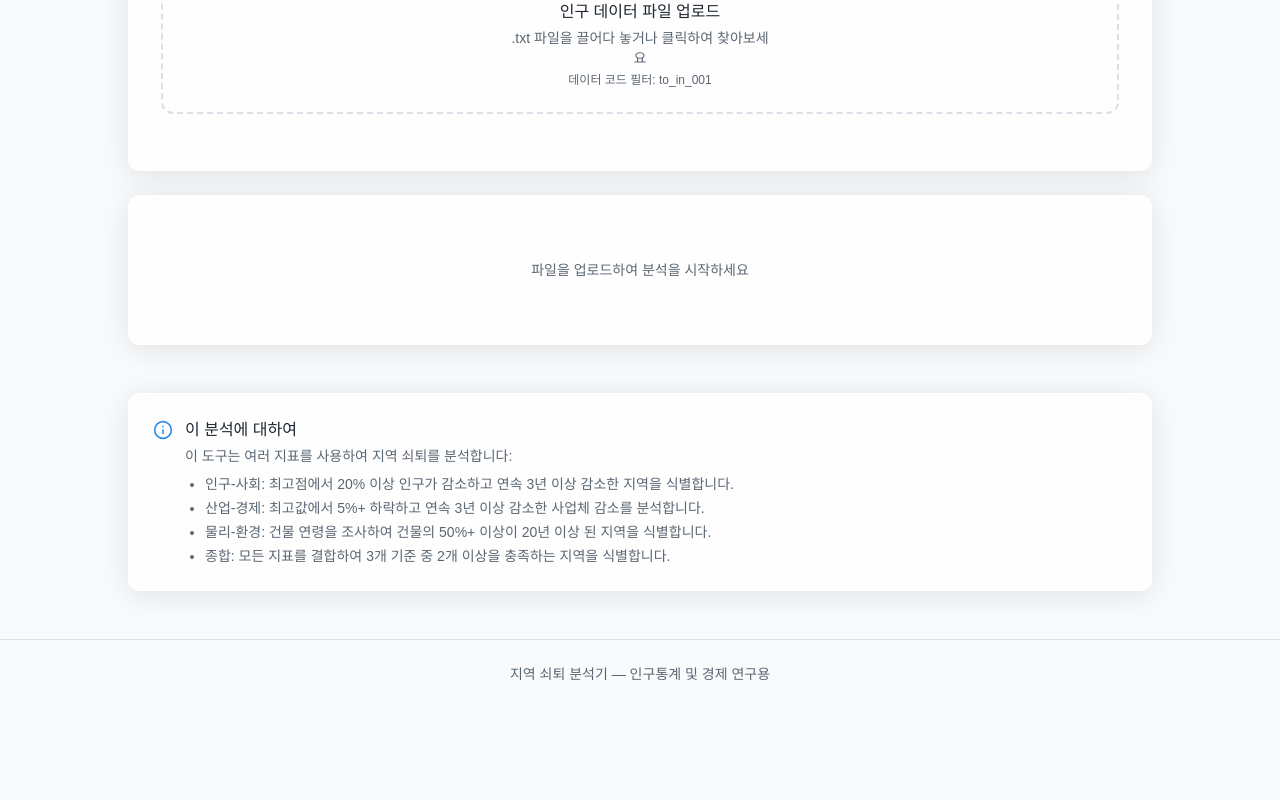
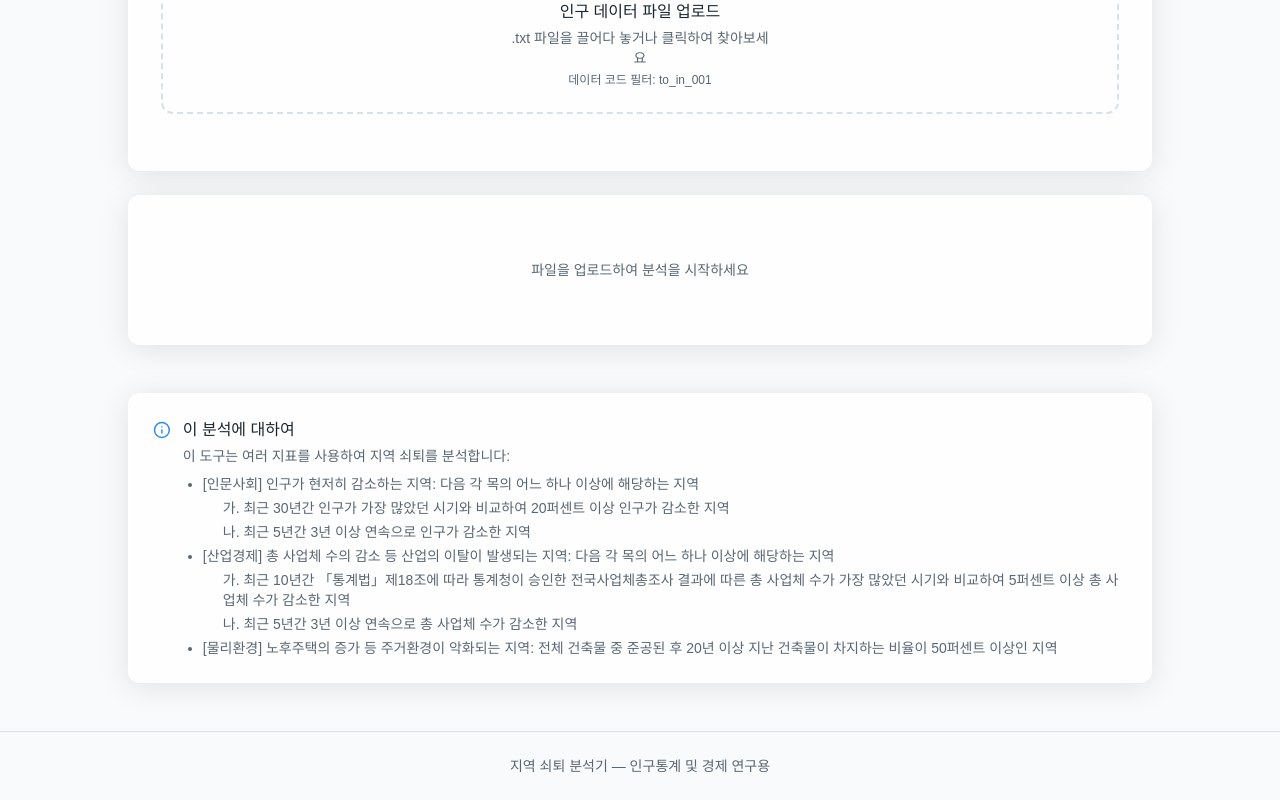
Before and after one commit to jiyeongmoon/population-puzzle-merger-34, a React (Vite) app: page / in a window 1280 px wide. Shown: the part 480-1280 px from the top of the page. Before the commit the page ends 1188 px from the top, so only its background shows below. Built offline with nearby package versions, Linux system fonts and the light colour scheme; a web font is replaced by a local one.

Commit message:
Refactor: Update analysis description
Update the description of the analysis to match the new criteria for each indicator.

```diff
--- a/src/pages/Index.tsx
+++ b/src/pages/Index.tsx
@@ -647,20 +647,21 @@ const Index = () => {
                 </p>
                 <ul className="text-sm text-muted-foreground list-disc pl-5 mt-2 space-y-1">
                   <li>
-                    <span className="font-medium">인구-사회:</span> 최고점에서 20% 이상 인구가
-                    감소하고 연속 3년 이상 감소한 지역을 식별합니다.
+                    <span className="font-medium">[인문사회]</span> 인구가 현저히 감소하는 지역: 다음 각 목의 어느 하나 이상에 해당하는 지역
+                    <ul className="pl-5 space-y-1 mt-1">
+                      <li>가. 최근 30년간 인구가 가장 많았던 시기와 비교하여 20퍼센트 이상 인구가 감소한 지역</li>
+                      <li>나. 최근 5년간 3년 이상 연속으로 인구가 감소한 지역</li>
+                    </ul>
                   </li>
                   <li>
-                    <span className="font-medium">산업-경제:</span> 최고값에서 5%+
-                    하락하고 연속 3년 이상 감소한 사업체 감소를 분석합니다.
+                    <span className="font-medium">[산업경제]</span> 총 사업체 수의 감소 등 산업의 이탈이 발생되는 지역: 다음 각 목의 어느 하나 이상에 해당하는 지역
+                    <ul className="pl-5 space-y-1 mt-1">
+                      <li>가. 최근 10년간 「통계법」제18조에 따라 통계청이 승인한 전국사업체총조사 결과에 따른 총 사업체 수가 가장 많았던 시기와 비교하여 5퍼센트 이상 총 사업체 수가 감소한 지역</li>
+                      <li>나. 최근 5년간 3년 이상 연속으로 총 사업체 수가 감소한 지역</li>
+                    </ul>
                   </li>
                   <li>
-                    <span className="font-medium">물리-환경:</span> 건물 연령을 조사하여
-                    건물의 50%+ 이상이 20년 이상 된 지역을 식별합니다.
-                  </li>
-                  <li>
-                    <span className="font-medium">종합:</span> 모든 지표를 결합하여
-                    3개 기준 중 2개 이상을 충족하는 지역을 식별합니다.
+                    <span className="font-medium">[물리환경]</span> 노후주택의 증가 등 주거환경이 악화되는 지역: 전체 건축물 중 준공된 후 20년 이상 지난 건축물이 차지하는 비율이 50퍼센트 이상인 지역
                   </li>
                 </ul>
               </div>
```
